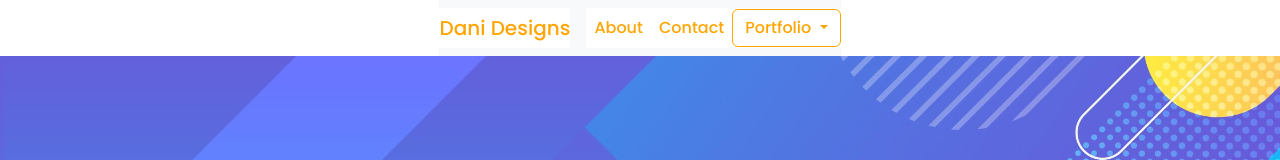
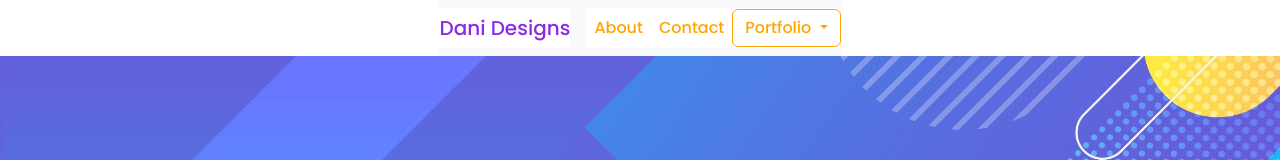
Before and after one commit to DaniGenerous/DaniGenerousPortfolio, a plain HTML site: page index.html in a window 1280 px wide. Shown: the top 160 px of the page. Drawn offline with nearby package versions, Linux system fonts and the light colour scheme.

Commit message:
Update style.css

```diff
--- a/style.css
+++ b/style.css
@@ -13,14 +13,11 @@ body {background-image: url(images/background.jpg); background-size: cover; font
     --bs-nav-link-hover-color: blueviolet
   }
 
+
   .nav-link {color: orange;}
-  #brand {color: blueviolet; !important; background-color: white;}
+  #brand {color: blueviolet !important; background-color: white;}
 
 a {color:orange}
-
-a {
-  color: orange !important;
-}
 
 #attribute {color: white; font-size: xx-small; padding-left: 1600px;}
 
@@ -170,6 +167,9 @@ ul {
 
 #map {padding-top: 40px;}
 
+a {
+  color: orange;
+}
 
 #buttonabout
 
@@ -181,9 +181,10 @@ ul {
   text-decoration: none;
   font-size: 20px;}
 
-a {
-  color: var(--bs-link-color, blueviolet);
-}
+  a {
+    color: var(--bs-link-color, blueviolet);
+  }
+
 
 .icons {padding-bottom: 30px; padding-left: 30px;color:white;display: inline-block;
   background-color: blueviolet;
```
